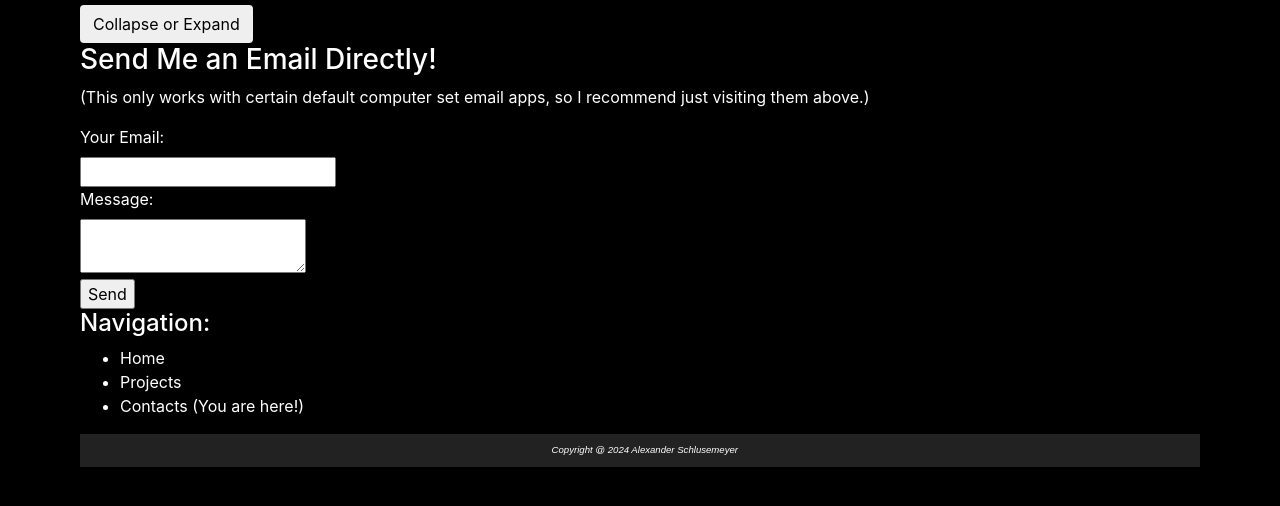
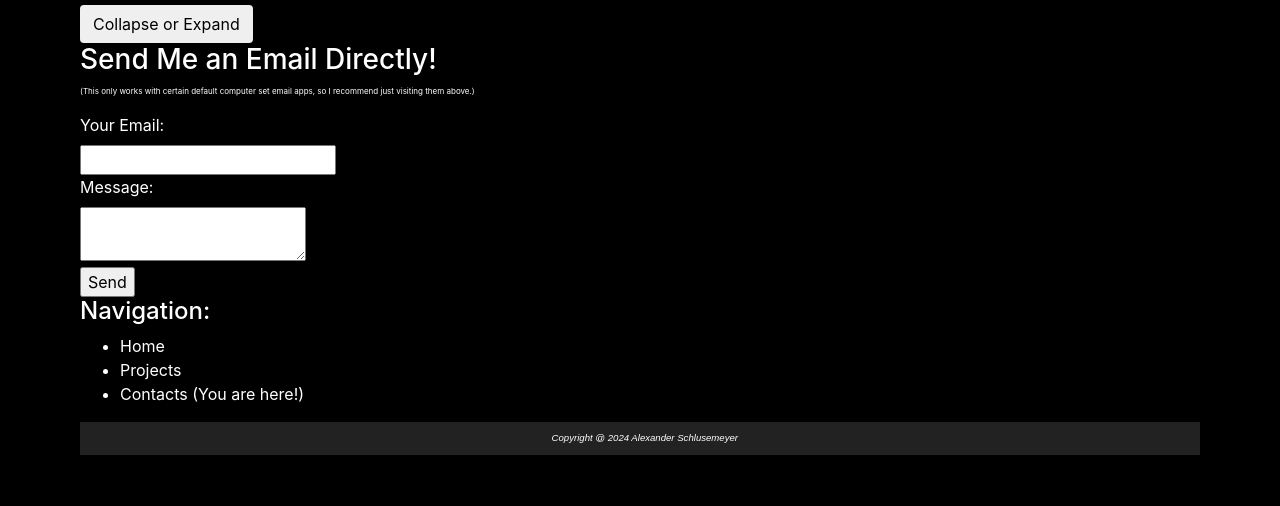
Before and after one commit to Alex-S-Computer-Science/Personal-Website, a plain HTML site: page contact.html in a window 1280 px wide. Shown: the part 262-768 px from the top of the page. Drawn offline with nearby package versions, Linux system fonts and the light colour scheme.

Commit message:
Update contact.html
Inline styling

```diff
--- a/contact.html
+++ b/contact.html
@@ -49,7 +49,7 @@
         </div>
     <br>
     <h3>Send Me an Email Directly!</h3>
-    <p>(This only works with certain default computer set email apps, so I recommend just visiting them above.)</p>
+    <p style="font-size: 8px;">(This only works with certain default computer set email apps, so I recommend just visiting them above.)</p>
     <form action="mailto:alexschlusemeyer@gmail.com" method="post" enctype="text/plain">
         <label for="email">Your Email:</label><br>
         <input type="email" id="email" name="email" required><br>
```
